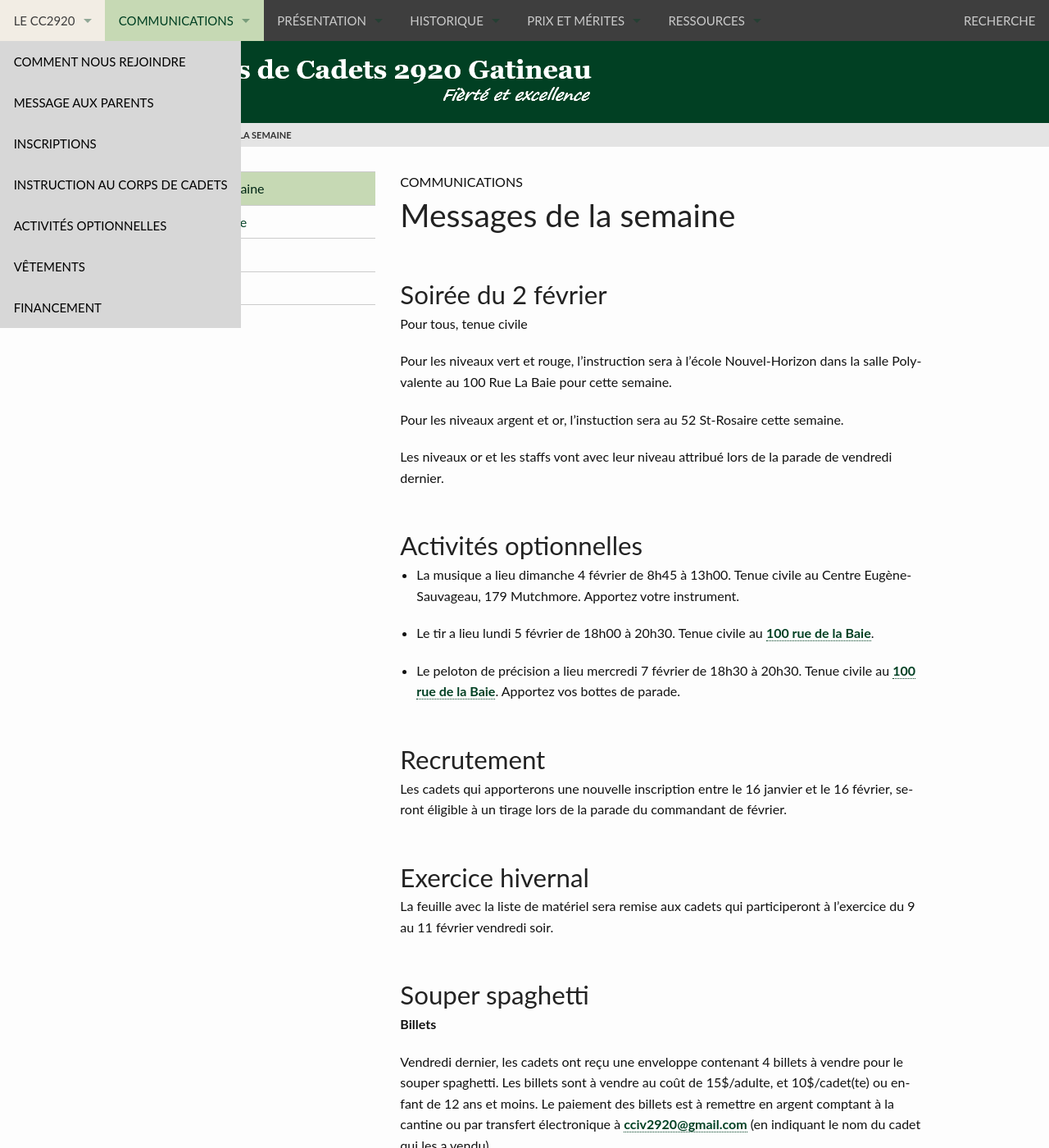
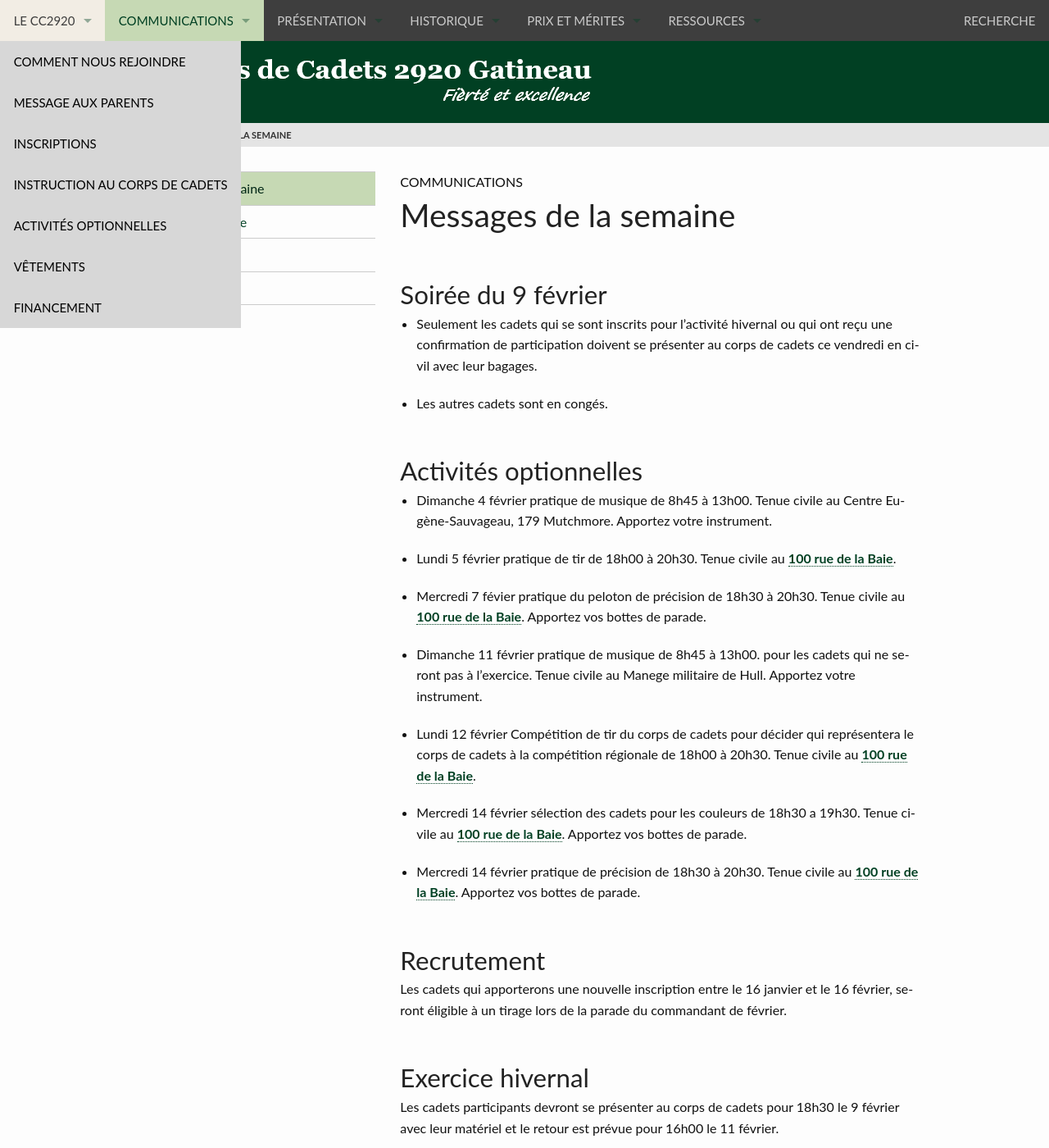
Before and after one commit to CC2920/web, a Jekyll site: the page built from _communications/messages.md, in a window 1280 px wide and 1400 px high. Shown: the whole window at 82% size. Built offline with Jekyll 4.4.1, drawn with Linux system fonts in a browser that asks for light colours; some of the changed text lies outside the part shown.

Commit message:
Messages semaine de 4 février

```diff
--- a/_communications/messages.md
+++ b/_communications/messages.md
@@ -3,23 +3,28 @@ title:  "Messages de la semaine"
 layout: "messages"
 ---
 
-## Soirée du 2 février
+## Soirée du 9 février
 
-Pour tous, tenue civile
+- Seulement les cadets qui se sont inscrits pour l'activité hivernal ou qui ont reçu une confirmation de participation doivent se présenter au corps de cadets ce vendredi en civil avec leur bagages.
 
-Pour les niveaux vert et rouge, l'instruction sera à l'école Nouvel-Horizon dans la salle Polyvalente au 100 Rue La Baie pour cette semaine.
-
-Pour les niveaux argent et or, l'instuction sera au 52 St-Rosaire cette semaine.
-
-Les niveaux or et les staffs vont avec leur niveau attribué lors de la parade de vendredi dernier.
+- Les autres cadets sont en congés.
 
 ## Activités optionnelles
 
-- La musique a lieu dimanche 4 février de 8h45 à 13h00. Tenue civile au Centre Eugène-Sauvageau, 179 Mutchmore. Apportez votre instrument.
+- Dimanche 4 février pratique de musique de 8h45 à 13h00. Tenue civile au Centre Eugène-Sauvageau, 179 Mutchmore. Apportez votre instrument.
 
-- Le tir a lieu lundi 5 février de 18h00 à 20h30. Tenue civile au [100 rue de la Baie](/information/comment-nous-rejoindre/).
+- Lundi 5 février pratique de tir de 18h00 à 20h30. Tenue civile au [100 rue de la Baie](/information/comment-nous-rejoindre/).
 
-- Le peloton de précision a lieu mercredi 7 février de 18h30 à 20h30. Tenue civile au [100 rue de la Baie](/information/comment-nous-rejoindre/). Apportez vos bottes de parade.
+- Mercredi 7 févier pratique du peloton de précision de 18h30 à 20h30. Tenue civile au [100 rue de la Baie](/information/comment-nous-rejoindre/). Apportez vos bottes de parade.
+
+- Dimanche 11 février pratique de musique de 8h45 à 13h00. pour les cadets qui ne seront pas à l'exercice. Tenue civile au Manege militaire de Hull. Apportez votre instrument.
+
+- Lundi 12 février Compétition de tir du corps de cadets pour décider qui représentera le corps de cadets à la compétition régionale de 18h00 à 20h30. Tenue civile au [100 rue de la Baie](/information/comment-nous-rejoindre/).
+
+-  Mercredi 14 février sélection des cadets pour les couleurs de 18h30 a 19h30. Tenue civile au [100 rue de la Baie](/information/comment-nous-rejoindre/). Apportez vos bottes de parade.
+
+-  Mercredi 14 février pratique de précision de 18h30 à 20h30. Tenue civile au [100 rue de la Baie](/information/comment-nous-rejoindre/). Apportez vos bottes de parade.
+
 
 ## Recrutement
 
@@ -27,17 +32,24 @@ Les cadets qui apporterons une nouvelle inscription entre le 16 janvier et le 16
 
 ## Exercice hivernal
 
-La feuille avec la liste de matériel sera remise aux cadets qui participeront à l'exercice du 9 au 11 février vendredi soir.
+Les cadets participants devront se présenter au corps de cadets pour 18h30 le 9 février avec leur matériel et le retour est prévue pour 16h00 le 11 février.
+
+Tous devront avoir leur carte d'assurance maladie VALIDE et en leur possession pour embarquer dans l'autobus.
+
+Aucun équipement électronique ne sera autoriser pour des raisons de sécurité car nous seront dehors durant la fin de semaine
+
+Voici la liste matériel a apporter : [Liste de materiel.pdf](https://github.com/CC2920/web/files/14157709/Liste.de.materiel.pdf)
+
 
 ## Souper spaghetti
 
 **Billets**
 
-Vendredi dernier, les cadets ont reçu une enveloppe contenant 4 billets à vendre pour le souper spaghetti. Les billets sont à vendre au coût de 15$/adulte, et 10$/cadet(te) ou enfant de 12 ans et moins. Le paiement des billets est à remettre en argent comptant à la cantine ou par transfert électronique à <cciv2920@gmail.com> (en indiquant le nom du cadet qui les a vendu).
+Tous les cadets ont reçu une enveloppe contenant 4 billets à vendre pour le souper spaghetti. Les billets sont à vendre au coût de 15$/adulte, et 10$/cadet(te) ou enfant de 12 ans et moins. Le paiement des billets est à remettre en argent comptant à la cantine ou par transfert électronique à <cciv2920@gmail.com> (en indiquant le nom du cadet qui les a vendu).
 
 Ce souper spaghetti a comme objectif d’amasser des fonds pour subventionner les activités des jeunes dont l’expédition de printemps ainsi que l’activité de fin d’année.
 
-Des billets supplémentaires sont disponibles à la cantine.
+Des billets supplémentaires sont disponibles à la cantine et il sera possible de rapporter les billets vendues ou d'en obtenir d'autres mercredi le 7 fevrier au corps de cadets entre 18h00 et 19h00.
 
 **Enchère silencieuse**
 
@@ -45,7 +57,16 @@ Une enchère silencieuse aura lieu lors de la soirée du souper spaghetti. Si vo
 
 ## Activités à venir
 
-- **9 au 11 février** : Exercice hivernal
+- **9 au 11 février** : Exercice hivernal.
+- **12 février** : Compétition pour la sélection de l'équipe de tir
+- **14 février** : Sélection des cadets pour les couleurs.
 - **17 et 18 février** : Compétition de biathlon provinciale à Valcartier.
-- **24 février** : Journée d'activité sportives
-- **24 février** : Souper spaghetti
+- **24 février** : Journée d'activité sportives.
+- **24 février** : Souper spaghetti. (souper de financement)
+- **9 mars** : Compétition de tir régionale.
+
+- ## Administration
+
+- Il est important d'apporter votre carte d'assurance maladie dès que vous en recevez une nouvelle pour que l'on mettre a jour celle-ci dans votre dossier.
+
+- Si vous avez encore des documents médicales a rapporter vous devez les apporter le plus rapidement possible car ceux-ci doivent être a jour si vous voulez appliquer sur des camps d'été ou activités qui sont régionales.
```
